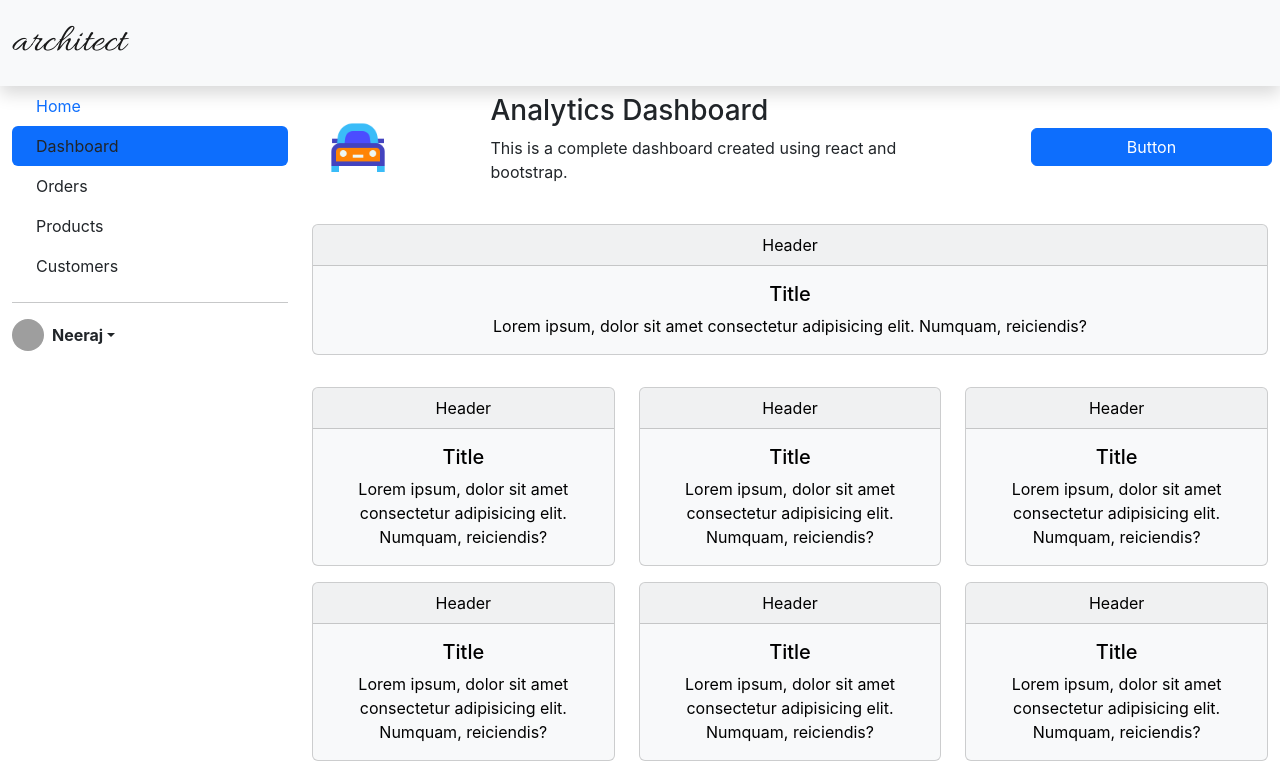
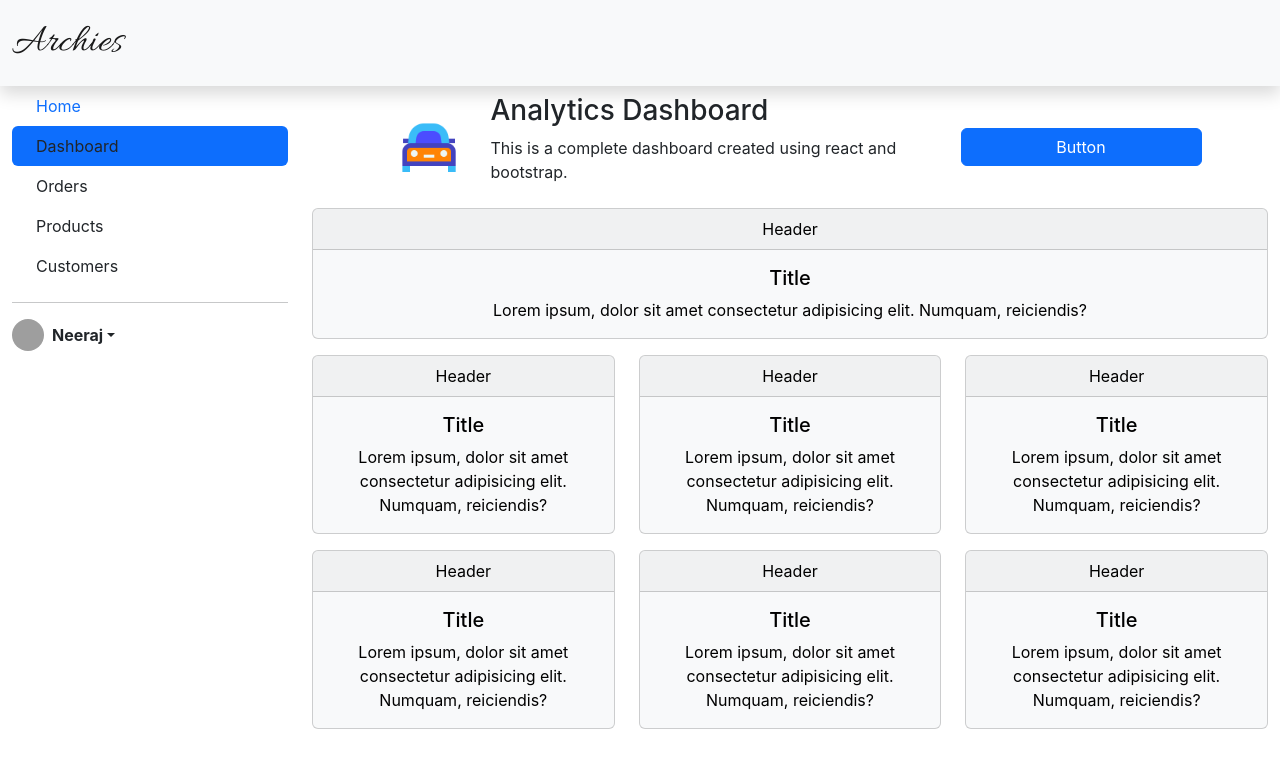
Before and after one commit to neerajb-dev/architect-dashboard-two, a React (Create React App) app: page / in a window 1280 px wide. Shown: the top 775 px of the page. Built offline with nearby package versions, Linux system fonts and the light colour scheme; grey boxes are pictures that could not be loaded.

Commit message:
some revisions

```diff
--- a/src/Components/Content.js
+++ b/src/Components/Content.js
@@ -6,16 +6,16 @@ const Content = () => {
     return (
         <div className="content bg-transparent">
             <div className="container-fluid overflow-auto">
-                <div className="row dashboard__header bg-white text-lg-start justify-content-between align-items-center pe-sm-2 p-2">
-                    <img className="col-sm-3 d-none d-sm-inline-block" src={img} alt="" style={{ width: "100px" }} />
+                <div className="row dashboard__header bg-white text-lg-start justify-content-sm-center justify-content-center align-items-center pe-sm-2 p-2">
+                    <img className="col-sm-3 d-none d-md-inline-block" src={img} alt="" style={{ width: "100px" }} />
                     <div className="title col-sm-6">
                         <h3>Analytics Dashboard</h3>
                         <p>This is a complete dashboard created using react and bootstrap.</p>
                     </div>
-                    <button className="btn btn-primary col-sm-3 ">Button</button>
+                    <button className="btn btn-primary col-3 col-sm-3">Button</button>
                 </div>
                 <div className="row">
-                    <div className="col-sm-12 my-3">
+                    <div className="col-sm-12">
                         <div className="card text-bg-light mb-3">
                             <div className="card-header">
                                 Header
@@ -26,7 +26,7 @@ const Content = () => {
                             </div>
                         </div>
                     </div>
-                    <div className="col-sm-6 col-md-4">
+                    <div className="col-sm-6 col-lg-4">
                         <div className="card text-bg-light mb-3">
                             <div className="card-header">
                                 Header
@@ -37,7 +37,7 @@ const Content = () => {
                             </div>
                         </div>
                     </div>
-                    <div className="col-md-4 col-sm-6">
+                    <div className="col-lg-4 col-sm-6">
                         <div className="card text-bg-light mb-3">
                             <div className="card-header">
                                 Header
@@ -48,7 +48,7 @@ const Content = () => {
                             </div>
                         </div>
                     </div>
-                    <div className="col-md-4 col-sm-6">
+                    <div className="col-lg-4 col-sm-6">
                         <div className="card text-bg-light mb-3">
                             <div className="card-header">
                                 Header
@@ -59,7 +59,7 @@ const Content = () => {
                             </div>
                         </div>
                     </div>
-                    <div className="col-md-4 col-sm-6">
+                    <div className="col-lg-4 col-sm-6">
                         <div className="card text-bg-light mb-3">
                             <div className="card-header">
                                 Header
@@ -70,7 +70,7 @@ const Content = () => {
                             </div>
                         </div>
                     </div>
-                    <div className="col-md-4 col-sm-6">
+                    <div className="col-lg-4 col-sm-6">
                         <div className="card text-bg-light mb-3">
                             <div className="card-header">
                                 Header
@@ -81,18 +81,7 @@ const Content = () => {
                             </div>
                         </div>
                     </div>
-                    <div className="col-md-4 col-sm-6">
-                        <div className="card text-bg-light mb-3">
-                            <div className="card-header">
-                                Header
-                            </div>
-                            <div className="card-body">
-                                <h5 className="card-title">Title</h5>
-                                <p className="card-text">Lorem ipsum, dolor sit amet consectetur adipisicing elit. Numquam, reiciendis?</p>
-                            </div>
-                        </div>
-                    </div>
-                    <div className="col-md-4 col-sm-6">
+                    <div className="col-lg-4 col-sm-6">
                         <div className="card text-bg-light mb-3">
                             <div className="card-header">
                                 Header
--- a/src/Components/Navbar.js
+++ b/src/Components/Navbar.js
@@ -6,29 +6,29 @@ const Navbar = () => {
         <nav className="navbar navbar-expand-2xl bg-light shadow position-sticky top-0">
             <div className="container-fluid">
                 <a href="#" className="navbar-brand fs-1">
-                    architect
+                    Archies
                 </a>
                 <button class="navbar-toggler d-md-none" type="button" data-bs-toggle="collapse" data-bs-target="#navbarNav" aria-controls="navbarNav" aria-expanded="false" aria-label="Toggle navigation">
                     <span class="navbar-toggler-icon"></span>
                 </button>
 
                 <div className="collapse navbar-collapse" id="navbarNav">
-                    <ul className="navbar-nav">
+                    <ul className="navbar-nav text-end">
                         <li className="nav-item active">
                             <a href="#" className="nav-link">Home</a>
                         </li>
                     </ul>
-                    <ul className="navbar-nav">
+                    <ul className="navbar-nav text-end">
                         <li className="nav-item active">
                             <a href="#" className="nav-link">About</a>
                         </li>
                     </ul>
-                    <ul className="navbar-nav">
+                    <ul className="navbar-nav text-end">
                         <li className="nav-item active">
                             <a href="#" className="nav-link">Dashboard</a>
                         </li>
                     </ul>
-                    <ul className="navbar-nav">
+                    <ul className="navbar-nav text-end">
                         <li className="nav-item active">
                             <a href="#" className="nav-link">Pricing</a>
                         </li>
```
